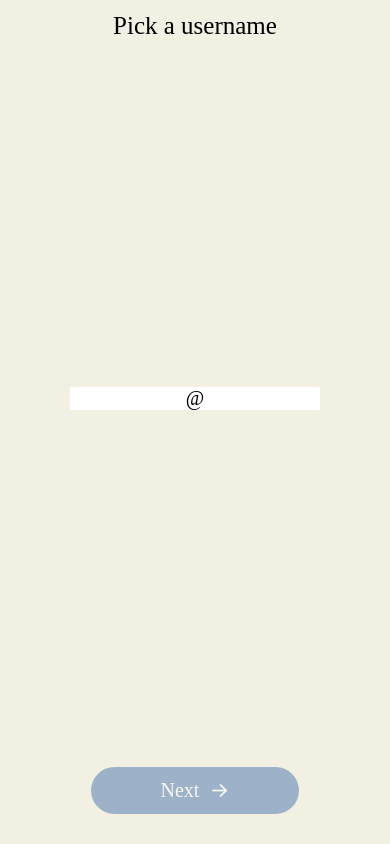
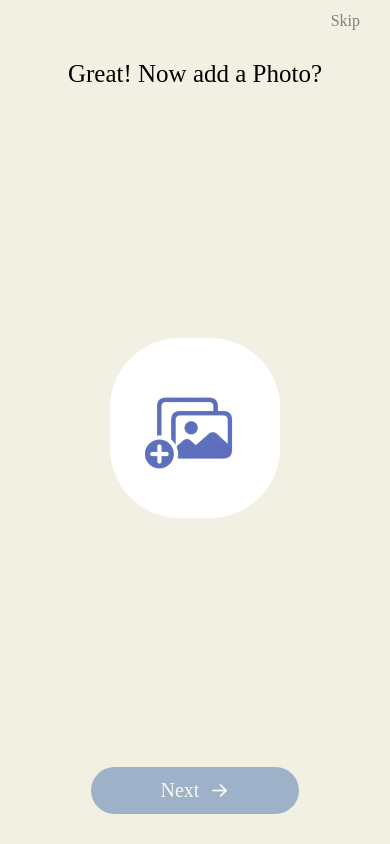
Before and after one commit to vikashyadav007/clubhouse_clone, a React Native app: screen /AddPhoto in a window 390 px wide. Built offline with nearby package versions, Linux system fonts and the light colour scheme.

Commit message:
add photo

```diff
--- a/AppNavigation/AppNavigation.js
+++ b/AppNavigation/AppNavigation.js
@@ -7,6 +7,7 @@ import PhoneNumber from '../screens/PhoneNumber/PhoneNumber';
 import OtpSCreen from '../screens/OtpScreen/OtpScreen';
 import FullName from '../screens/FullName/FullName';
 import UserName from '../screens/UserName/UserName';
+import AddPhoto from '../screens/AddPhoto/AddPhoto';
 
 const flowStack = createStackNavigator();
 
@@ -38,6 +39,11 @@ function FlowStack() {
         component={UserName}
         options={{headerShown: false}}
       />
+      <flowStack.Screen
+        name="AddPhoto"
+        component={AddPhoto}
+        options={{headerShown: false}}
+      />
     </flowStack.Navigator>
   );
 }
--- /dev/null
+++ b/screens/AddPhoto/AddPhoto.js
@@ -0,0 +1,74 @@
+import React, {useState} from 'react';
+import {View, Text, StyleSheet, Image} from 'react-native';
+
+import colors from '../../utils/colors';
+import fontStyles from '../../utils/fontStyles';
+import NextButton from '../../components/NextButton';
+
+import add_image from '../../assets/add_image.png';
+
+const FullName = props => {
+  return (
+    <View style={styles.screen}>
+      <View style={styles.topView}>
+        <Text style={{...fontStyles.SemiBold, ...styles.skipText}}>Skip</Text>
+        <Text style={{...fontStyles.SemiBold, ...styles.topText}}>
+          Great! Now add a Photo?
+        </Text>
+      </View>
+      <View style={styles.centerView}>
+        <View style={styles.whiteContainer}>
+          <Image source={add_image} style={styles.image} resizeMode="contain" />
+        </View>
+      </View>
+      <View style={styles.bottomView}>
+        <NextButton
+          opacity={0.5}
+          onPress={() => {
+            props.navigation.navigate('UserName');
+          }}
+        />
+      </View>
+    </View>
+  );
+};
+
+const styles = StyleSheet.create({
+  screen: {
+    flex: 1,
+    backgroundColor: colors.background_color,
+    alignItems: 'center',
+    justifyContent: 'space-between',
+  },
+  topView: {
+    marginTop: 12,
+    width: '100%',
+    paddingHorizontal: 30,
+  },
+  skipText: {
+    textAlign: 'right',
+    marginBottom: 30,
+    color: colors.grey,
+  },
+  topText: {
+    fontSize: 25,
+    textAlign: 'center',
+  },
+  whiteContainer: {
+    backgroundColor: colors.white,
+    borderRadius: 70,
+    height: 180,
+    width: 170,
+    alignItems: 'center',
+    justifyContent: 'center',
+  },
+  bottomView: {
+    marginBottom: 30,
+  },
+  image: {
+    height: 120,
+    width: 120,
+  },
+});
+
+export default FullName;
--- a/screens/UserName/UserName.js
+++ b/screens/UserName/UserName.js
@@ -61,7 +61,12 @@ const UserName = props => {
         </Text>
       </View>
       <View style={styles.bottomView}>
-        <NextButton opacity={getOpacity()} />
+        <NextButton
+          opacity={getOpacity()}
+          onPress={() => {
+            props.navigation.navigate('AddPhoto');
+          }}
+        />
       </View>
     </View>
   );
```
Also changed, not shown: assets/add_image.png (added).
